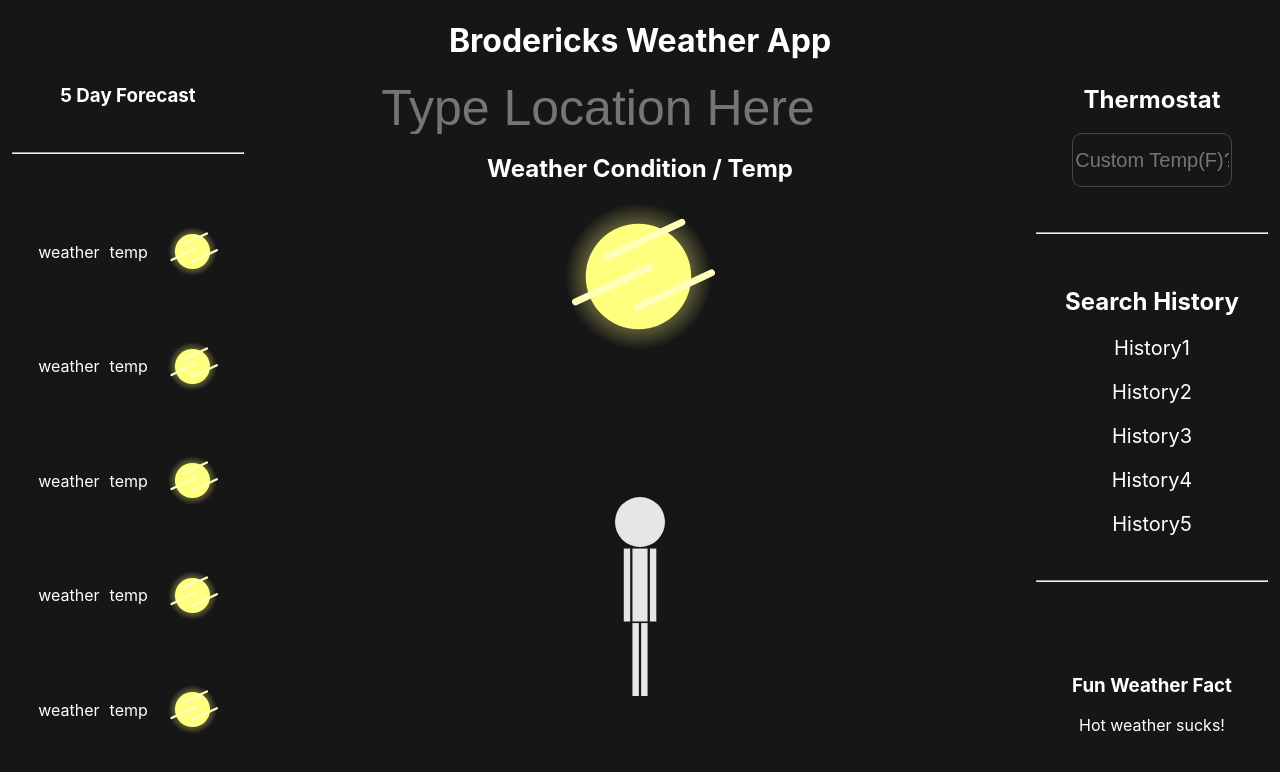
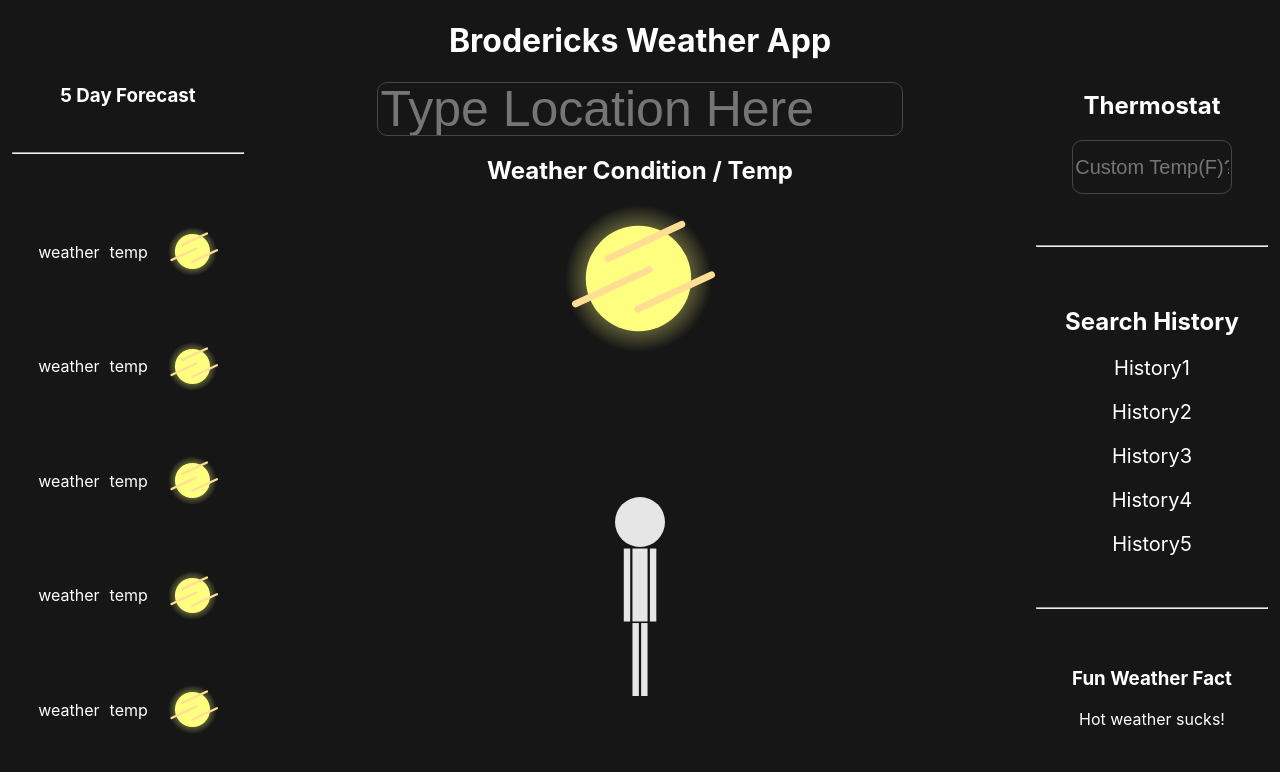
Before and after one commit to ZeroBitzz/react-weather-app, a React (Create React App) app: page / in a window 1280 px wide. Shown: the top 772 px of the page. Built offline with nearby package versions, Linux system fonts and the light colour scheme.

Commit message:
css changes

```diff
--- a/src/App.css
+++ b/src/App.css
@@ -2,6 +2,7 @@ body {
   background-color: rgb(22, 22, 22);
   color: white;
 }
+
 
 .App {
   text-align: center;
@@ -21,7 +22,8 @@ body {
   background-color: transparent;
   font-size: 50px;
   color: white;
-  border: 0;
+  border: 1px solid rgb(69, 69, 69);
+  border-radius: 10px;
   width: 80%;
   height: 50px;
 }
--- a/src/History-And-Facts.css
+++ b/src/History-And-Facts.css
@@ -40,3 +40,7 @@
 .thermostat-form {
     margin-bottom: 20px;
 }
+
+.facts {
+    margin-top: -40px;
+}
```
Also changed, not shown: src/Icons/sunny-icon.svg.
